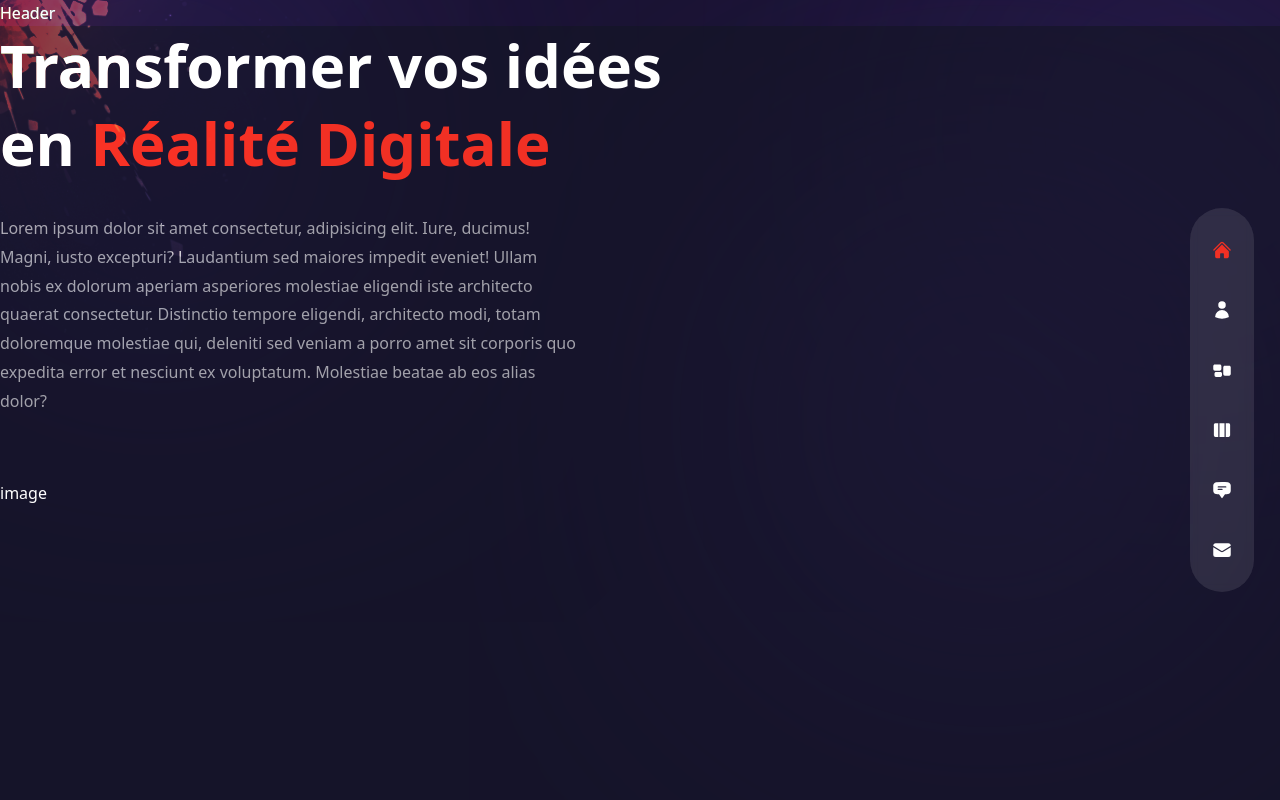
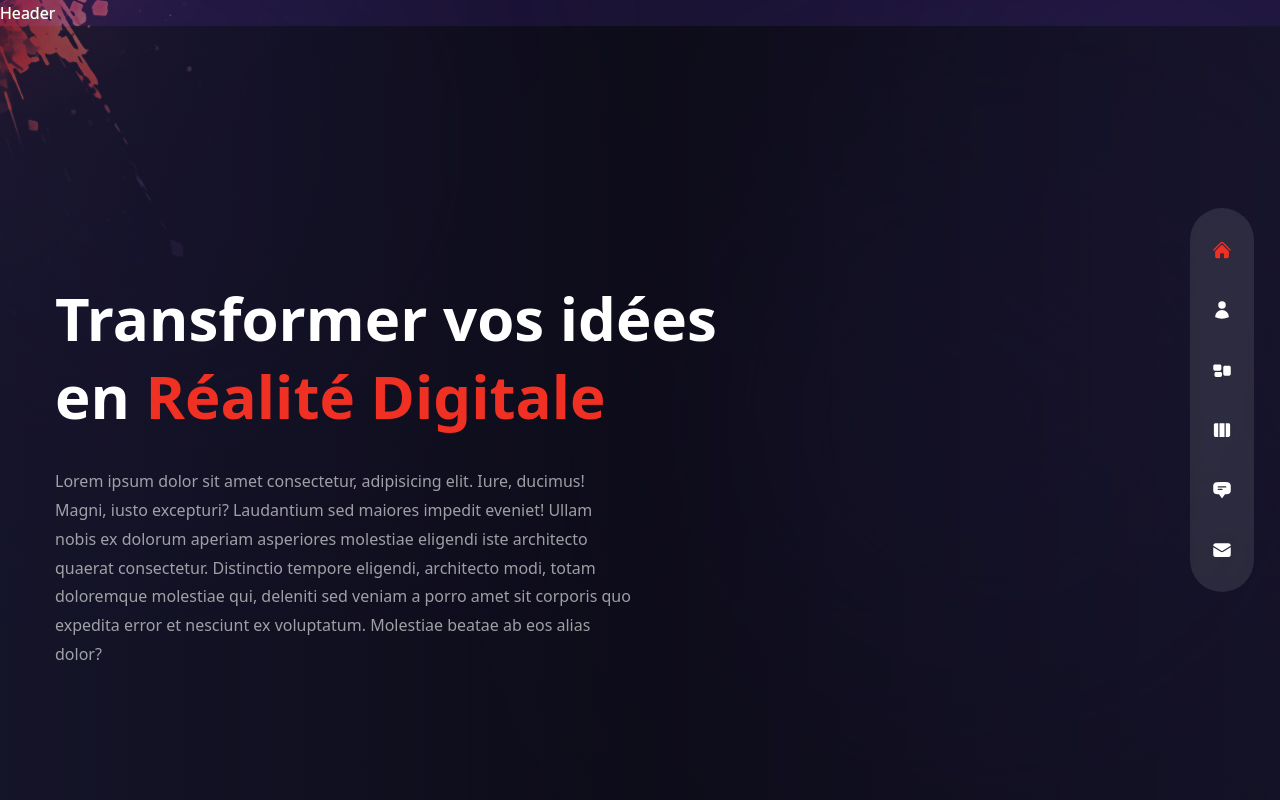
Before and after one commit to Toty-01/Portfolio, a Next.js app: page / in a window 1280 px wide. Built offline with nearby package versions, Linux system fonts and the light colour scheme.

Commit message:
btn home

```diff
--- a/pages/index.js
+++ b/pages/index.js
@@ -14,8 +14,8 @@ import { fadeIn } from "../variants"
 const Home = () => {
   return <div className="bg-primary/60 h-full">
     { /*text*/}
-    <div className="">
-      <div className="">
+    <div className="w-full h-full bg-gradient-to-r from-primary/10 via-black/40 to-black/10">
+      <div className="text-center flex flex-col justify-center xl:pt-40 xl:text-left h-full container mx-auto">
         {/* title */}
         <h1 className="h1">
           Transformer vos idées <br /> en  <span className="text-accent">Réalité Digitale</span>
@@ -26,11 +26,15 @@ const Home = () => {
           ex dolorum aperiam asperiores molestiae eligendi iste architecto quaerat consectetur. Distinctio tempore eligendi, architecto modi,
           totam doloremque molestiae qui, deleniti sed veniam a porro amet sit corporis quo expedita error et nesciunt ex voluptatum. Molestiae beatae ab eos alias dolor?
         </p>
+        {/* btn */}
+        <div className="flex justify-center xl:hidden relative">
+          <ProjectsBtn />
+        </div>
       </div>
     </div>
       { /*image*/ }
     <div className="">image</div>
-    </div>;
+    </div>
 };
 
 export default Home;
```
